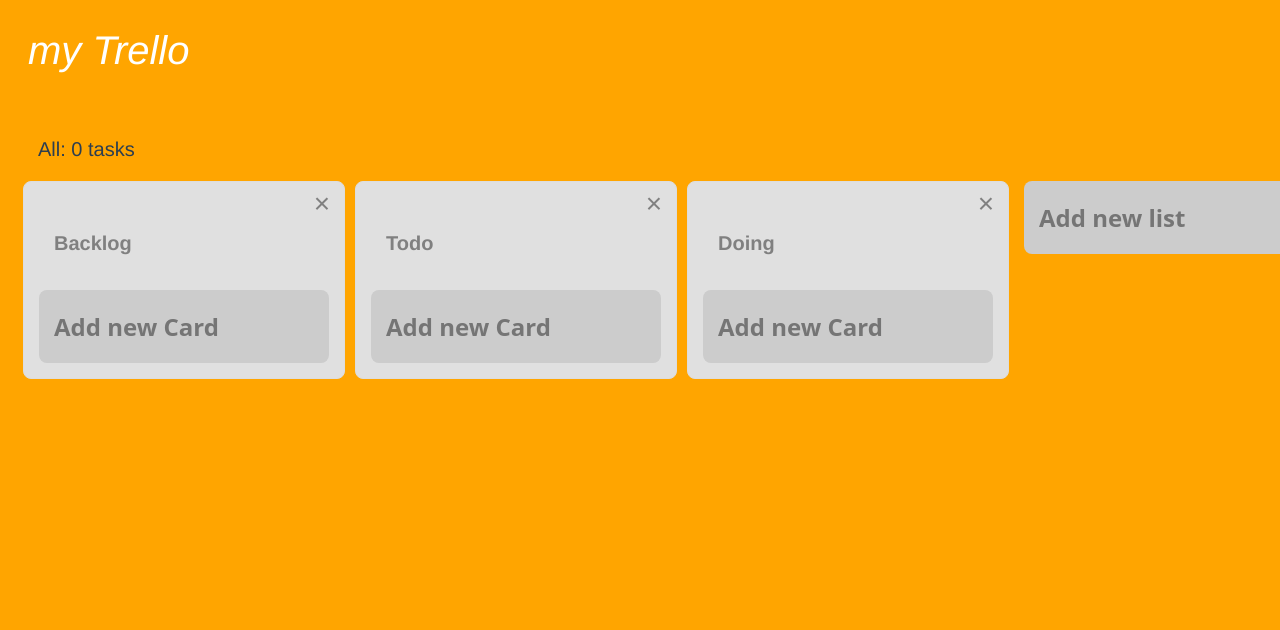
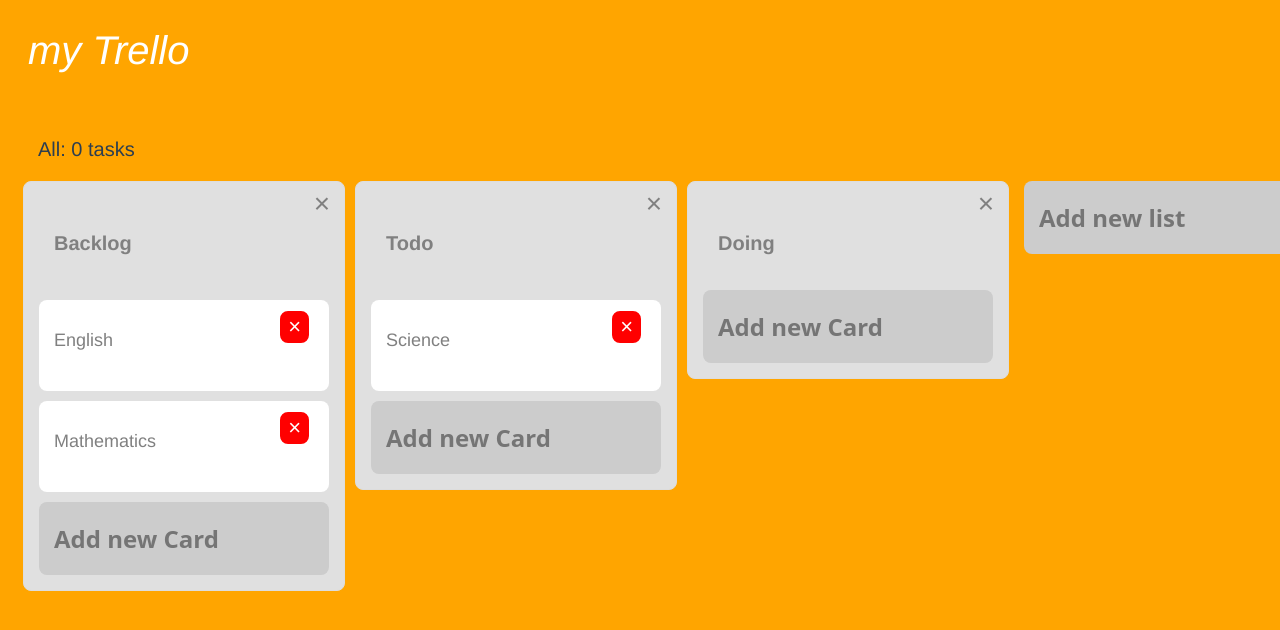
Before and after one commit to div-antk/vuetrello2, a Vue app: page / in a window 1280 px wide. Shown: the top 630 px of the page. Built offline with nearby package versions, Linux system fonts and the light colour scheme.

Commit message:
カードの表示と追加

```diff
--- a/src/components/Board.vue
+++ b/src/components/Board.vue
@@ -11,6 +11,7 @@
         <list v-for="(item, index) in lists"
           :key="item.id"
           :title="item.title"
+          :cards="item.cards"
           :listIndex="index"
         />
         <list-add />
--- /dev/null
+++ b/src/components/Card.vue
@@ -0,0 +1,35 @@
+<template>
+  <div class="card">
+    <button class="close-button" @click="removeCardFromList">×</button>
+    <div class="body">{{ body }}</div>
+  </div>
+</template>
+
+<script>
+export default {
+  props: {
+    body: {
+      type: String,
+      required: true
+    },
+    listIndex: {
+      type: Number,
+      required: true
+    },
+    cardIndex: {
+      type: Number,
+      required: true
+    },
+  },
+  methods: {
+    removeCardFromList: function() {
+      if(confirm('消します？')){
+        this.$store.dispatch('removeCardFromList', {
+          cardIndex: this.cardIndex,
+          listIndex: this.listIndex
+        })
+      }
+    },
+  },
+}
+</script>
--- a/src/components/CardAdd.vue
+++ b/src/components/CardAdd.vue
@@ -40,20 +40,20 @@
       if (this.bodyExists) {
         classList.push('addable')
       }
-      return classList
+      return classList;
     },
     bodyExists() {
       return this.body.length > 0
     },
   },
   methods: {
-    startEditing() {
+    startEditing: function() {
       this.isEditing = true
     },
-    finishEditing() {
+    finishEditing: function() {
       this.isEditing = false
     },
-    addCardToLost: function() {
+    addCardToList: function() {
       this.$store.dispatch('addCardToList', {body: this.body, listIndex: this.listIndex})
       this.body = ''
     },
--- a/src/components/List.vue
+++ b/src/components/List.vue
@@ -4,16 +4,24 @@
       <p class="list-title">{{ title }}</p>
       <div class="deletelist" @click="removeList">×</div>
     </div>
+    <card v-for="(item, index) in cards"
+      :body="item.body"
+      :key="item.id"
+      :cardIndex="index"
+      :listIndex="listIndex"
+    />
     <card-add :listIndex="listIndex" />
   </div>
 </template>
 
 <script>
 import CardAdd from './CardAdd'
+import Card from './Card'
 
 export default {
   components: {
-    CardAdd
+    CardAdd,
+    Card
   },
   // 親コンポーネントから受け取るデータ
   props: {
@@ -21,6 +29,10 @@
       // Stringで受け取る
       type: String,
       // 必ず受け取る
+      required: true
+    },
+    cards: {
+      type: Array,
       required: true
     },
     listIndex: {
--- a/src/store/index.js
+++ b/src/store/index.js
@@ -39,7 +39,7 @@
     removelist(state, payload) {
       state.lists.splice(payload.listIndex, 1)
     },
-    addCardTolist(state, payload) {
+    addCardToList(state, payload) {
       state.lists[payload.listIndex].cards.push({ body: payload.body })
     },
   },
@@ -50,8 +50,8 @@
     removelist(context, payload) {
       context.commit('removelist', payload)
     },
-    addCardTolist(context, payload) {
-      context.commit('addCardTolist', payload)
+    addCardToList(context, payload) {
+      context.commit('addCardToList', payload)
     },
   },
   getters: {
```
